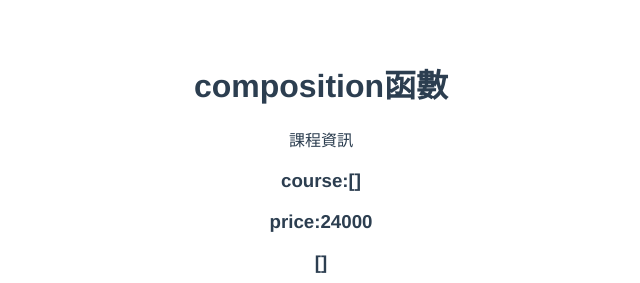
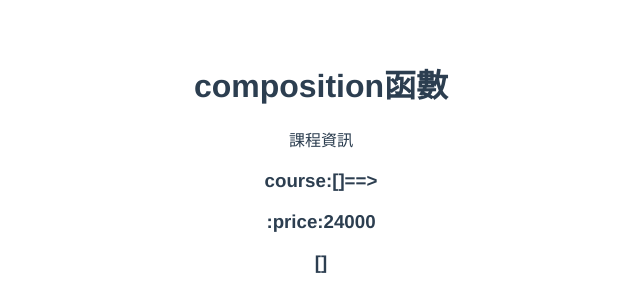
Before and after one commit to genjet/vueTest, a Vue app in the folder lab12_composition2/: page / in a window 1280 px wide. Shown: the top 283 px of the page, without its empty margins (319-959 px from the left). Built offline with nearby package versions, Linux system fonts and the light colour scheme.

Commit message:
p244-245

```diff
--- a/lab12_composition2/src/App.vue
+++ b/lab12_composition2/src/App.vue
@@ -2,8 +2,8 @@
   <h1>composition函數</h1>
   <course-intro
   :courseId="courseId"
-  :courseFullName="courseFullNameInput"
-  :price="price"></course-intro>
+  :courseFullName="courseFullNameInput">
+  </course-intro>
   <h3>{{ courseDisplayFullName }}</h3>
   <button @click="course.duration+=7">時數加1天(bad)</button>
   <button @click="extraDuration">時數加1天</button>
@@ -16,7 +16,7 @@
 </template>
 
 <script>
-import { ref,reactive,computed,watch } from 'vue'
+import { ref,reactive,computed,watch, provide  } from 'vue'
 import CourseIntro from './components/CourseIntro.vue';
 export default {
   components:{CourseIntro},
@@ -33,6 +33,7 @@ export default {
       return `[${courseId.value}]${courseFullName.value}`
     })
     const price = ref(24000)
+    provide("price",price)
     // moniter value changes
     watch([price,courseDisplayFullName],function(newValue,oldValue){
       if (oldValue[0]!==newValue[0]) {
--- a/lab12_composition2/src/components/CourseIntro.vue
+++ b/lab12_composition2/src/components/CourseIntro.vue
@@ -1,19 +1,24 @@
 <template>
     <p>課程資訊</p>
     <h3>course:{{ course }}</h3>
-    <h3>price:{{ price }}</h3>
+    <h3>:price:{{ price }}</h3>
 </template>
 
 <script>
+import { computed, inject } from "vue";
 export default {
-    props: ["courseId","courseFullName", "price"],
-    computed:{
-        course(){
-            if (!this.courseFullName) {
-                return `[${this.courseId}]`
+    props: ["courseId", "courseFullName"],
+    setup(props) {
+        const course = computed(
+            function () {
+                if (!props.courseFullName) {
+                    return `[${props.courseId}]`
+                }
+                return `[${props.courseId}]==>${props.courseFullName.value}`
             }
-            return `[${this.courseId}]${this.courseFullName.value}`
-        }
+        )
+        const price = inject("price")
+        return { course: course, price: price }
     }
 }
 </script>
```
